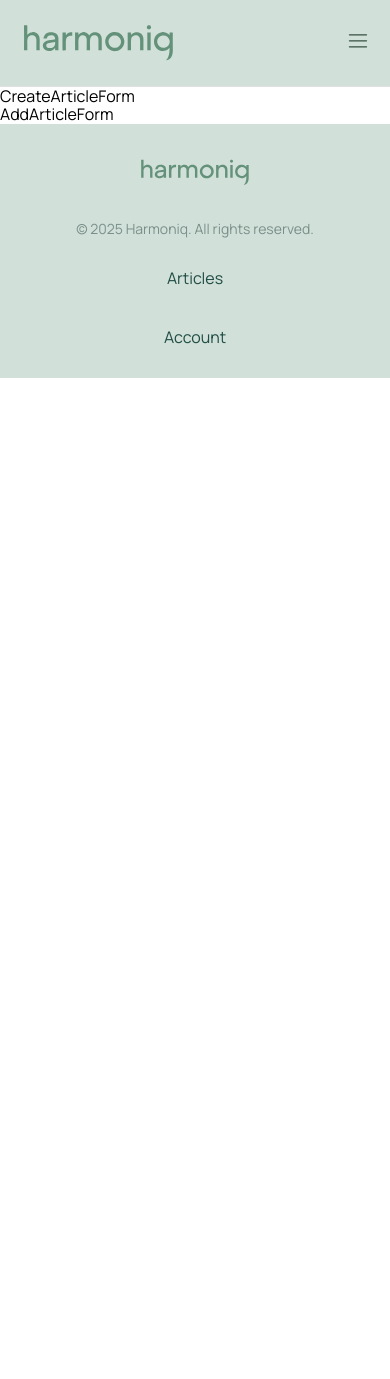
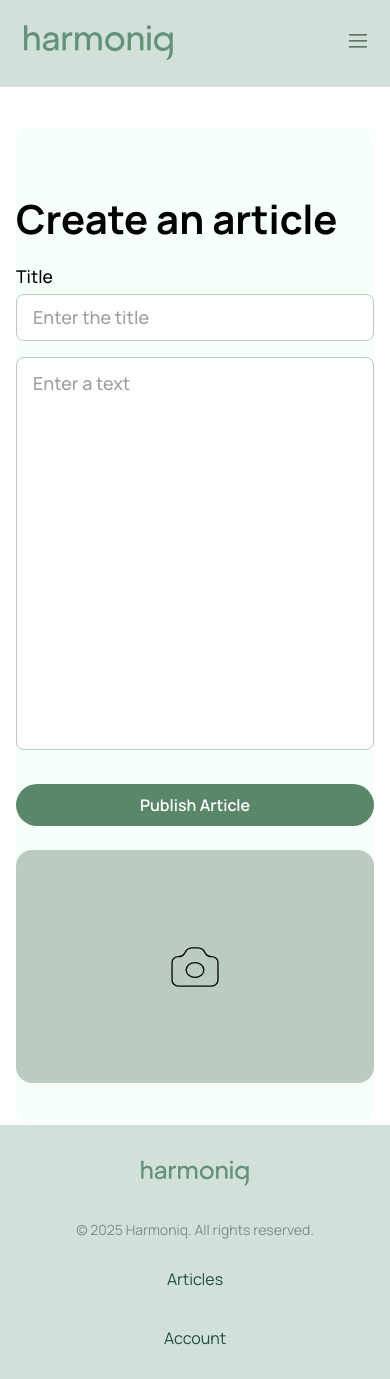
Before and after one commit to Ivanna-Ginko/True-Stack-front, a React (Vite) app: page /create in a window 390 px wide. Before the commit the page ends 844 px from the top, so only its background shows below. Built offline with nearby package versions, Linux system fonts and the light colour scheme.

Commit message:
add index file

```diff
--- a/src/Pages/CreateArticlePage/CreateArticlePage.jsx
+++ b/src/Pages/CreateArticlePage/CreateArticlePage.jsx
@@ -1,14 +1,13 @@
 import React from 'react'
-import AddArticleForm from '../../components/AddArticleForm/AddArticleForm'
+import Container from '../../components/container/Container';
+import AddArticleForm from '../../components/AddArticleForm/AddArticleForm';
 
 const CreateArticlePage = () => {
   return (
-    <>
-    <div>CreateArticleForm</div>
-
-    <AddArticleForm />
-    </>
-  )
+    <Container>
+      <AddArticleForm />
+    </Container>
+  );
 }
 
-export default CreateArticlePage
+export default CreateArticlePage;
--- a/src/components/AddArticleForm/AddArticleForm.jsx
+++ b/src/components/AddArticleForm/AddArticleForm.jsx
@@ -1,9 +1,97 @@
-import React from 'react'
+import React, { useRef } from 'react';
+import { Formik, Form, Field, ErrorMessage } from 'formik';
+import { articleFormValidation } from './articleFormValidation';
+import ArticleTextArea from './ArticleTextArea';
+import styles from './AddArticleForm.module.css';
+import cameraIcon from '../../assets/icons/camera.svg';
+import { toast, ToastContainer } from 'react-toastify';
+import 'react-toastify/dist/ReactToastify.css';
 
-const AddArticleForm = () => {
+const initialValues = {
+  title: '',
+  text: '',
+  image: null,
+};
+
+export default function ArticleForm() {
+  const fileRef = useRef();
+
+  const handleSubmit = async (values, { setSubmitting, resetForm }) => {
+    try {
+      await new Promise((res) => setTimeout(res, 1000));
+      toast.success('Article successfully published!');
+      resetForm();
+    } catch {
+      toast.error('Server error. Please try again.');
+    } finally {
+      setSubmitting(false);
+    }
+  };
+
   return (
-    <div>AddArticleForm</div>
-  )
+    <div className={styles.formWrapper}>
+      <ToastContainer />
+      <h1 className={styles.heading}>Create an article</h1>
+      <Formik
+        initialValues={initialValues}
+        validationSchema={articleFormValidation}
+        onSubmit={handleSubmit}
+      >
+        {({ setFieldValue, isSubmitting, values }) => (
+          <Form className={styles.form}>
+            <div className={styles.left}>
+              <label className={styles.label}>
+                Title
+                <Field
+                  className={styles.input}
+                  type="text"
+                  name="title"
+                  placeholder="Enter the title"
+                  maxLength={48}
+                  autoFocus
+                />
+                <ErrorMessage name="title" component="div" className={styles.error} />
+              </label>
+
+              {/* Використання кастомного textarea */}
+              <ArticleTextArea
+                name="text"
+                placeholder="Enter a text"
+              />
+
+              <button
+                type="submit"
+                className={styles.button}
+                disabled={isSubmitting}
+              >
+                Publish Article
+              </button>
+            </div>
+
+            <label className={styles.imageBox}>
+              <input
+                ref={fileRef}
+                type="file"
+                accept="image/*"
+                className={styles.imageInput}
+                onChange={e => {
+                  setFieldValue('image', e.target.files[0]);
+                }}
+              />
+              {values.image ? (
+                <img
+                  src={URL.createObjectURL(values.image)}
+                  alt="Preview"
+                  style={{ width: '100%', height: '100%', objectFit: 'cover', borderRadius: '16px' }}
+                />
+              ) : (
+                <img src={cameraIcon} alt="camera icon" className={styles.cameraIcon} />
+              )}
+              <ErrorMessage name="image" component="div" className={styles.errorImg} />
+            </label>
+          </Form>
+        )}
+      </Formik>
+    </div>
+  );
 }
-
-export default AddArticleForm
--- /dev/null
+++ b/src/components/AddArticleForm/AddArticleForm.module.css
@@ -0,0 +1,176 @@
+.formWrapper {
+    width: 100%;
+    max-width: 1226px;
+    min-height: 656px;
+    margin: 40px auto 0 auto;
+    background: #F7FFFB;
+    border-radius: 16px;
+    padding: 42px 0;
+    box-sizing: border-box;
+    display: flex;
+    flex-direction: column;
+}
+
+.heading {
+    font-size: 2.5rem;
+    font-weight: bold;
+    margin-bottom: 24px;
+    text-align: left;
+}
+
+.form {
+    display: flex;
+    flex-direction: column;
+    align-items: center;
+    justify-content: center;
+    width: 100%;
+    gap: 24px;
+}
+
+@media only screen and (min-width: 1440px) {
+    .form {
+        flex-direction: row;
+        align-items: flex-start;
+        gap: 40px;
+        height: 100%;
+    }
+}
+
+.left {
+    flex: 2;
+    display: flex;
+    flex-direction: column;
+    gap: 16px;
+    min-width: 0;
+    width: 100%;
+    max-width: 700px;
+}
+
+.label {
+    font-size: 1.1rem;
+    font-weight: 500;
+    display: flex;
+    flex-direction: column;
+    gap: 8px;
+    width: 100%;
+}
+
+.input {
+    width: 100%;
+    border: 1.5px solid #bccbbf;
+    border-radius: 8px;
+    background-color: #fff;
+    padding: 12px 16px;
+    font-size: 18px;
+    outline: none;
+}
+
+.input::placeholder {
+    color: #9f9f9f;
+    font-size: 18px;
+}
+
+.textarea {
+    width: 100%;
+    min-height: 393px;
+    border: 1.5px solid #bccbbf;
+    border-radius: 8px;
+    background-color: #fff;
+    padding: 12px 16px;
+    font-size: 18px;
+    resize: none;
+    overflow: hidden;
+    line-height: 1.5;
+    outline: none;
+    box-sizing: border-box;
+}
+
+.textarea::placeholder {
+    color: #9f9f9f;
+    font-size: 18px;
+}
+
+.button {
+    width: 100%;
+    border-radius: 64px;
+    padding: 12px 16px;
+    background-color: #5a8769;
+    color: #fff;
+    border: none;
+    font-size: 16px;
+    margin-top: 18px;
+    font-weight: 600;
+    cursor: pointer;
+    transition: background 0.2s;
+}
+
+.button:hover {
+    background-color: #437a5a;
+}
+
+.imageBox {
+    display: flex;
+    align-items: center;
+    justify-content: center;
+    position: relative;
+    width: 100%;
+    height: 233px;
+    border-radius: 16px;
+    background-color: #bccbbf;
+    cursor: pointer;
+    overflow: hidden;
+    margin-top: 0;
+    max-width: 391px;
+    margin-left: auto;
+    margin-right: auto;
+}
+
+@media only screen and (min-width: 1440px) {
+    .imageBox {
+        width: 391px;
+        height: 233px;
+        margin-top: 29px;
+    }
+}
+
+.imageInput {
+    opacity: 0;
+    width: 100%;
+    height: 100%;
+    position: absolute;
+    left: 0;
+    top: 0;
+    cursor: pointer;
+    outline: none;
+}
+
+.cameraIcon {
+    width: 48px;
+    height: 48px;
+    color: #787878;
+    z-index: 1;
+}
+
+.error {
+    color: #e74c3c;
+    font-size: 0.95rem;
+    margin-top: 2px;
+    margin-left: 8px;
+}
+
+.errorImg {
+    color: #e74c3c;
+    font-size: 0.95rem;
+    margin-top: 6px;
+    text-align: center;
+}
+
+@media only screen and (max-width: 1439px) {
+    .imageBox {
+        width: 100%;
+        min-width: 220px;
+        max-width: 391px;
+        margin-left: auto;
+        margin-right: auto;
+    }
+}
--- /dev/null
+++ b/src/components/AddArticleForm/ArticleTextArea.jsx
@@ -0,0 +1,19 @@
+import React from 'react';
+import { Field, ErrorMessage } from 'formik';
+import styles from './AddArticleForm.module.css';
+
+const ArticleTextArea = ({ name, placeholder, ...props }) => (
+  <label className={styles.label}>
+    <Field
+      as="textarea"
+      className={styles.textarea}
+      name={name}
+      placeholder={placeholder}
+      maxLength={4000}
+      {...props}
+    />
+    <ErrorMessage name={name} component="div" className={styles.error} />
+  </label>
+);
+
+export default ArticleTextArea;
--- /dev/null
+++ b/src/components/AddArticleForm/articleFormValidation.js
@@ -0,0 +1,19 @@
+import * as Yup from 'yup';
+
+export const articleFormValidation = Yup.object({
+  title: Yup.string()
+    .min(3, 'Title must be at least 3 characters')
+    .max(48, 'Title is too long (max 48)')
+    .required('Title is required'),
+  text: Yup.string()
+    .min(100, 'Text must be at least 100 characters')
+    .max(4000, 'Text is too long (max 4000)')
+    .required('Text is required'),
+  image: Yup.mixed()
+    .required('Image is required')
+    .test(
+      'fileSize',
+      'Image must be less than 1Mb',
+      value => !value || (value && value.size <= 1024 * 1024)
+    ),
+});
```
Also changed, not shown: package.json (+6 -2 lines), src/components/Loader/Loader.jsx (added, +10 -0 lines), src/components/Loader/Loader.module.css (added, +12 -0 lines), 1 other file (tests, documents, lock files or other folders).
